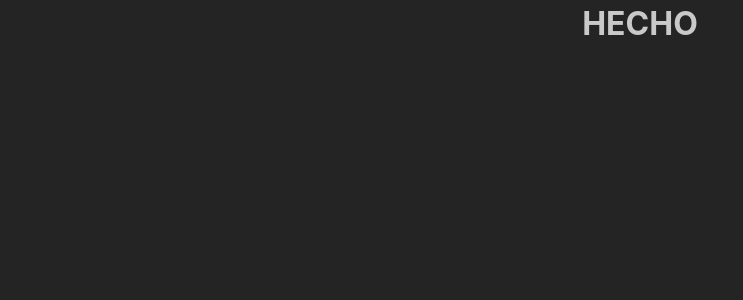
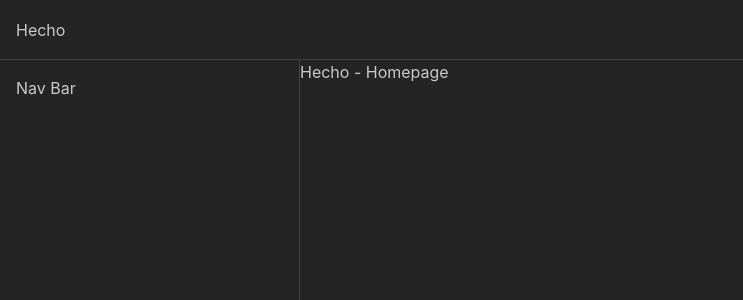
Before and after one commit to rami-rostom/hecho-front, a React (Vite) app: page / in a window 1280 px wide. Shown: the top 300 px of the page, without its empty margins (0-743 px from the left). Built offline with nearby package versions, Linux system fonts and the light colour scheme.

Commit message:
:sparkles: feat: add router + components header, navbar, main and footer

```diff
--- a/package.json
+++ b/package.json
@@ -14,7 +14,9 @@
 		"@mantine/core": "^7.4.1",
 		"@mantine/hooks": "^7.4.1",
 		"react": "^18.2.0",
-		"react-dom": "^18.2.0"
+		"react-dom": "^18.2.0",
+		"react-redux": "^9.0.4",
+		"react-router-dom": "^6.21.1"
 	},
 	"devDependencies": {
 		"@types/react": "^18.0.28",
--- a/src/components/App/App.scss
+++ /dev/null
@@ -1,5 +0,0 @@
-@use '../../styles/variables' as v;
-
-.app {
-  text-align: center;
-}
--- a/src/components/App/App.tsx
+++ /dev/null
@@ -1,11 +0,0 @@
-import './App.scss';
-
-function App() {
-  return (
-    <div className="app">
-      <h1>HECHO</h1>
-    </div>
-  );
-}
-
-export default App;
--- /dev/null
+++ b/src/components/Footer/Footer.tsx
@@ -0,0 +1,11 @@
+import { AppShell } from '@mantine/core';
+
+function Footer() {
+  return (
+    <AppShell.Footer p="lg">
+      <div>Hecho - Footer</div>
+    </AppShell.Footer>
+  );
+}
+
+export default Footer;
--- /dev/null
+++ b/src/components/Header/Header.tsx
@@ -0,0 +1,14 @@
+import { AppShell, Burger, Group } from '@mantine/core';
+
+function Header({ opened, toggle }: { opened: boolean; toggle: () => void }) {
+  return (
+    <AppShell.Header>
+      <Group h="100%" px="md">
+        <div>Hecho</div>
+        <Burger opened={opened} onClick={toggle} hiddenFrom="sm" size="sm" />
+      </Group>
+    </AppShell.Header>
+  );
+}
+
+export default Header;
--- /dev/null
+++ b/src/components/Main/Main.tsx
@@ -0,0 +1,14 @@
+import { AppShell } from '@mantine/core';
+import { Outlet } from 'react-router-dom';
+import Footer from '../Footer/Footer';
+
+function Main() {
+  return (
+    <AppShell.Main className="page-content content-grid">
+      <Outlet />
+      <Footer />
+    </AppShell.Main>
+  );
+}
+
+export default Main;
--- /dev/null
+++ b/src/components/NavBar/NavBar.tsx
@@ -0,0 +1,11 @@
+import { AppShell } from '@mantine/core';
+
+function NavBar() {
+  return (
+    <AppShell.Navbar p="md">
+      <div>Nav Bar</div>
+    </AppShell.Navbar>
+  );
+}
+
+export default NavBar;
--- a/src/main.tsx
+++ b/src/main.tsx
@@ -1,8 +1,8 @@
 import React from 'react';
 import ReactDOM from 'react-dom/client';
+import { RouterProvider } from 'react-router-dom';
 import { createTheme, MantineProvider } from '@mantine/core';
-
-import App from './components/App/App';
+import { router } from './router';
 
 // Mantine styles
 import '@mantine/core/styles.css';
@@ -13,7 +13,7 @@ import './styles/index.scss';
 const theme = createTheme({
   white: '#fff',
   black: '#000',
-  primaryColor: 'indigo',
+  primaryColor: 'orange',
   defaultRadius: 'sm',
 });
 
@@ -21,7 +21,7 @@ ReactDOM.createRoot(document.getElementById('root') as HTMLElement).render(
   <React.StrictMode>
     {/* <Provider store={store}> */}
     <MantineProvider defaultColorScheme="dark" theme={theme}>
-      <App />
+      <RouterProvider router={router} />
     </MantineProvider>
     {/* </Provider> */}
   </React.StrictMode>
--- /dev/null
+++ b/src/router.tsx
@@ -0,0 +1,18 @@
+import { createBrowserRouter } from 'react-router-dom';
+
+import Root from './routes/Root/Root';
+import Home from './routes/Home/Home';
+
+// eslint-disable-next-line import/prefer-default-export
+export const router = createBrowserRouter([
+  {
+    path: '/',
+    element: <Root />,
+    children: [
+      {
+        path: '/',
+        element: <Home />,
+      },
+    ],
+  },
+]);
--- /dev/null
+++ b/src/routes/Home/Home.tsx
@@ -0,0 +1,5 @@
+function Home() {
+  return <div>Hecho - Homepage</div>;
+}
+
+export default Home;
--- /dev/null
+++ b/src/routes/Root/Root.tsx
@@ -0,0 +1,36 @@
+import { AppShell } from '@mantine/core';
+import { useDisclosure } from '@mantine/hooks';
+import { useLocation } from 'react-router-dom';
+import { useEffect } from 'react';
+import Header from '../../components/Header/Header';
+import NavBar from '../../components/NavBar/NavBar';
+import Main from '../../components/Main/Main';
+
+function Root() {
+  const [opened, { toggle }] = useDisclosure();
+
+  const { pathname } = useLocation();
+  useEffect(() => {
+    window.scrollTo(0, 0);
+  }, [pathname]);
+
+  return (
+    <AppShell
+      header={{ height: 60 }}
+      navbar={{
+        width: 300,
+        breakpoint: 'sm',
+        collapsed: { mobile: !opened },
+      }}
+      padding={0}
+      transitionDuration={500}
+      transitionTimingFunction="ease"
+    >
+      <Header opened={opened} toggle={toggle} />
+      <NavBar />
+      <Main />
+    </AppShell>
+  );
+}
+
+export default Root;
```
Also changed, not shown: 1 other file (tests, documents, lock files or other folders).
